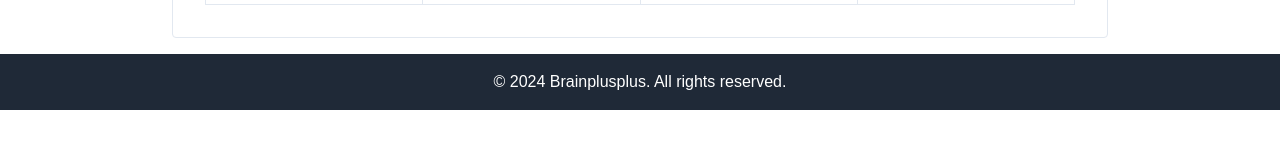
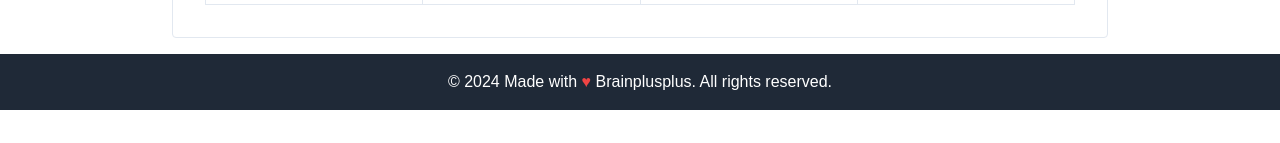
Before and after one commit to brainplusplus/compare-config, a Next.js app: page / in a window 1280 px wide. Shown: the part 654-797 px from the top of the page. Built offline with nearby package versions, Linux system fonts and the light colour scheme.

Commit message:
feat: add support for getEnv

```diff
--- a/src/app/layout.tsx
+++ b/src/app/layout.tsx
@@ -46,7 +46,7 @@ export default function RootLayout({
         </main>
         <footer className="bg-gray-800 text-white p-4">
           <div className="container mx-auto text-center">
-            &copy; 2024 Brainplusplus. All rights reserved.
+            &copy; 2024 Made with <span className="text-red-500">&hearts;</span> Brainplusplus. All rights reserved.
           </div>
         </footer>
       </body>
--- a/src/parsers/go_config_parser.ts
+++ b/src/parsers/go_config_parser.ts
@@ -1,14 +1,15 @@
 
 export const parseGoConfig = (envString: string): { [key: string]: string } => {
 
-    const regex = /\b\w+\.(?:Get(?:String|Bool|Int|Duration|Int64|Int32|Float64|IntSlice|SizeInBytes|StringMap|StringMapString|StringSlice|StringMapStringSlice|Time|Uint|Uint16|Uint32|Uint64)|Getenv)\("([^"]+)"\)/g;
+    //const regex = /\b\w+\.(?:Get(?:String|Bool|Int|Duration|Int64|Int32|Float64|IntSlice|SizeInBytes|StringMap|StringMapString|StringSlice|StringMapStringSlice|Time|Uint|Uint16|Uint32|Uint64)|Getenv)\("([^"]+)"\)/g;
+    const regex = /\b(?:[a-zA-Z_]+\.(Get(?:String|Bool|Int|Duration|Int64|Int32|Float64|IntSlice|SizeInBytes|StringMap|StringMapString|StringSlice|StringMapStringSlice|Time|Uint|Uint16|Uint32|Uint64))|getEnv\w*)\(\s*"([^"]+)/g;
 
     const resultMap: Record<string, string> = {};
     let match;
 
     // Extract all matches
     while ((match = regex.exec(envString)) !== null) {
-        const key = match[1];
+        const key = match[2];
         resultMap[key] = '';
     }
 
```
